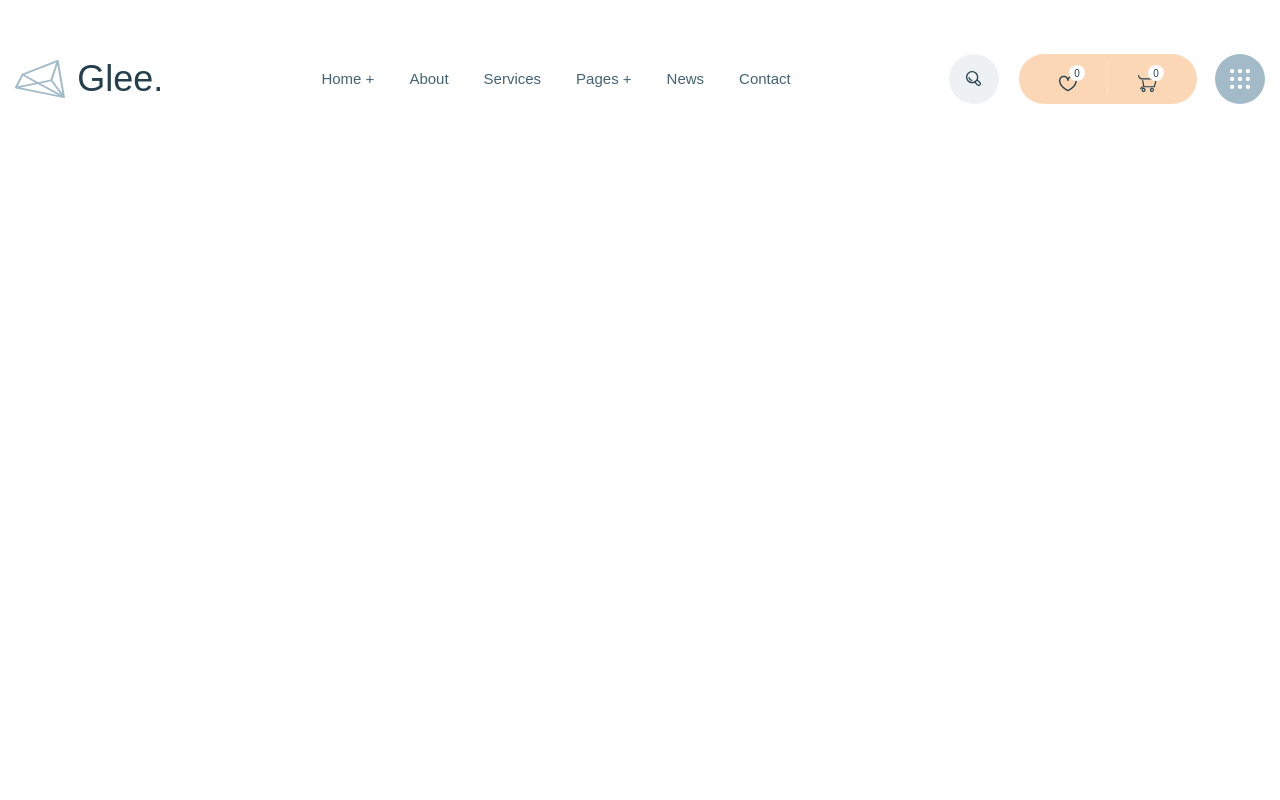
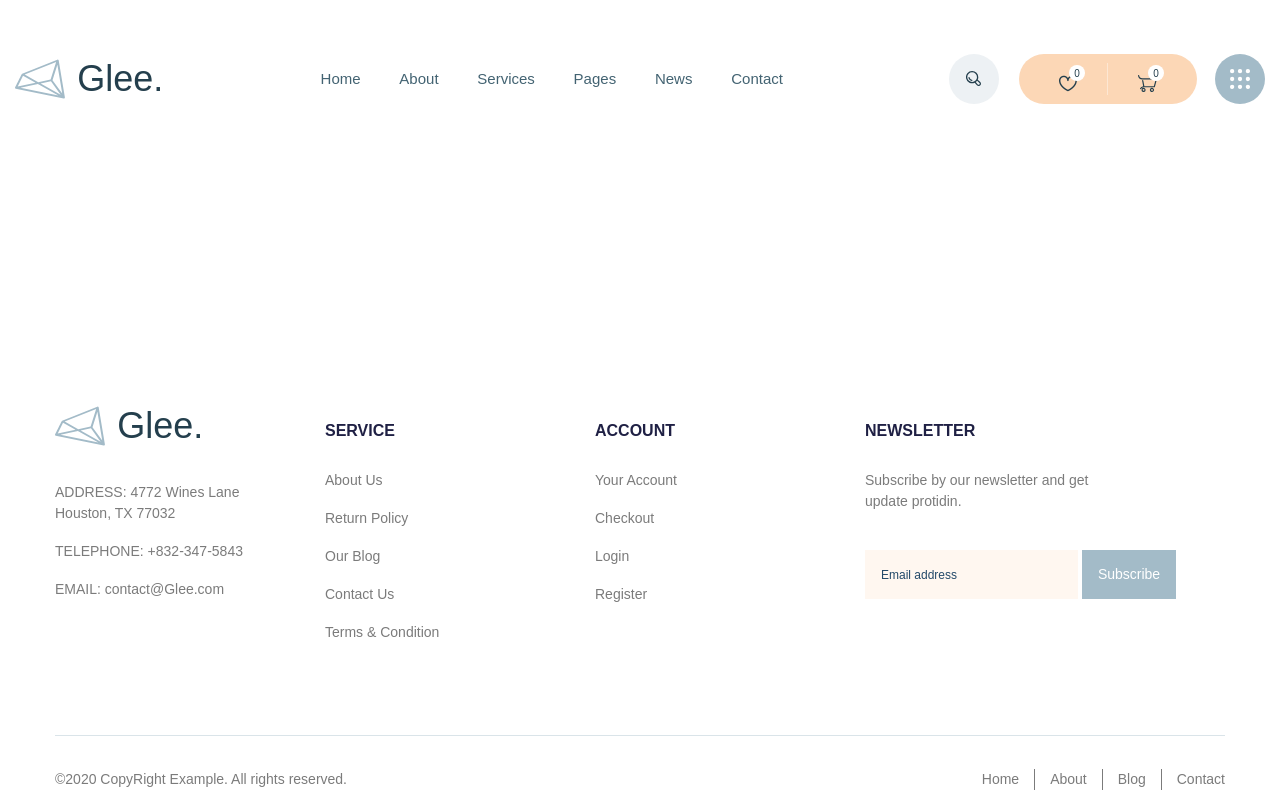
Before and after one commit to zitexx/glee, a website: page app/index.html in a window 1280 px wide. Drawn offline with nearby package versions, Linux system fonts and the light colour scheme; files that its build step writes are made by us from their sources.

Commit message:
add footer

```diff
--- a/app/index.html
+++ b/app/index.html
@@ -25,7 +25,7 @@
           <ul class="menu__list">
 
             <li class="menu__item">
-              <a class="menu__link menu__link--active" href="#">Home +</a>
+              <a class="menu__link menu__link--active" href="#">Home</a>
             </li>
 
             <li class="menu__item">
@@ -37,7 +37,7 @@
             </li>
 
             <li class="menu__item">
-              <a class="menu__link" href="#">Pages +</a>
+              <a class="menu__link" href="#">Pages</a>
             </li>
 
             <li class="menu__item">
@@ -82,11 +82,130 @@
 
   </header>
 
-  <main class="main"></main>
+  <main class="main">
+
+  </main>
 
   <footer class="footer">
 
+    <div class="container">
 
+      <div class="footer__top">
+
+        <div class="footer__block">
+
+          <a class="logo footer__logo" href="#">
+            <img class="logo__img" src="images/logo.svg" alt="Logo">
+            <span class="logo__text">Glee.</span>
+          </a>
+
+          <address class="footer__contact">
+            <p><span>address: </span>4772 Wines Lane
+              Houston, TX 77032
+            </p>
+            <p>
+              <span>Telephone: </span>
+              <a href="tel:+832-347-5843">+832-347-5843</a>
+            </p>
+            <p>
+              <span>email: </span><a href="mailto:contact@Glee.com">contact@Glee.com</a>
+            </p>
+          </address>
+
+        </div>
+
+        <div class="footer__block">
+
+          <div class="footer__title">
+            Service
+          </div>
+
+          <ul class="footer__list">
+            <li class="footer__item">
+              <a class="footer__link" href="#">About Us</a>
+            </li>
+            <li class="footer__item">
+              <a class="footer__link" href="#">Return Policy</a>
+            </li>
+            <li class="footer__item">
+              <a class="footer__link" href="#">Our Blog</a>
+            </li>
+            <li class="footer__item">
+              <a class="footer__link" href="#">Contact Us</a>
+            </li>
+            <li class="footer__item">
+              <a class="footer__link" href="#">Terms & Condition</a>
+            </li>
+          </ul>
+
+        </div>
+
+        <div class="footer__block">
+
+          <div class="footer__title">
+            Account
+          </div>
+
+          <ul class="footer__list">
+            <li class="footer__item">
+              <a class="footer__link" href="#">Your Account</a>
+            </li>
+            <li class="footer__item">
+              <a class="footer__link" href="#">Checkout</a>
+            </li>
+            <li class="footer__item">
+              <a class="footer__link" href="#">Login</a>
+            </li>
+            <li class="footer__item">
+              <a class="footer__link" href="#">Register</a>
+            </li>
+          </ul>
+
+        </div>
+
+        <div class="footer__block">
+
+          <div class="footer__title">
+            newsletter
+          </div>
+          <p>Subscribe by our newsletter and get
+            update protidin.</p>
+
+          <form class="footer__form" action="#">
+            <input class="footer__form-input" type="email" placeholder="Email address" required>
+            <button class="footer__form-btn" type="submit">Subscribe</button>
+          </form>
+        </div>
+
+      </div>
+
+      <div class="footer__bottom">
+        <p> ©2020 CopyRight Example. All rights reserved. </p>
+        <div class="footer__menu">
+          <ul class="footer__menu-list">
+
+            <li class="footer__menu-item">
+              <a class="footer__menu-link" href="#">Home</a>
+            </li>
+
+            <li class="footer__menu-item">
+              <a class="footer__menu-link" href="#">About</a>
+            </li>
+
+            <li class="footer__menu-item">
+              <a class="footer__menu-link" href="#">Blog</a>
+            </li>
+
+            <li class="footer__menu-item">
+              <a class="footer__menu-link" href="#">Contact</a>
+            </li>
+
+          </ul>
+
+        </div>
+      </div>
+
+    </div>
 
   </footer>
 
--- a/app/scss/_fonts.scss
+++ b/app/scss/_fonts.scss
@@ -1,5 +1,5 @@
 @font-face {
-  font-family: 'DMSans', sans-serif;
+  font-family: 'DM Sans', sans-serif;
   font-weight: 400;
   font-style: normal;
   src: local('DMSans-Regular'), //если у пользователя есть на ПК, то не будет загружать
@@ -9,7 +9,7 @@
 }
 
 @font-face {
-  font-family: 'DMSans', sans-serif;
+  font-family: 'DM Sans', sans-serif;
   font-weight: 500;
   font-style: normal;
   src: local('DMSans-Medium'),
@@ -19,7 +19,7 @@
 }
 
 @font-face {
-  font-family: 'DMSans', sans-serif;
+  font-family: 'DM Sans', sans-serif;
   font-weight: 700;
   font-style: normal;
   src: local('DMSans-Bold'),
--- a/app/scss/_global.scss
+++ b/app/scss/_global.scss
@@ -1,6 +1,11 @@
 html,
 body {
   height: 100%;
+}
+
+body {
+  display: flex;
+  flex-direction: column;
 }
 
 .main {
@@ -14,7 +19,7 @@ body {
 }
 
 .container {
-  max-width: 1200;
+  max-width: 1200px;
   padding: 0 15px;
   margin: 0 auto;
 }
--- a/app/scss/_vars.scss
+++ b/app/scss/_vars.scss
@@ -1,17 +1,17 @@
 $default: #243f4d;
 
 %DMSans-400 {
-  font-family: 'DMSans', sans-serif;
+  font-family: 'DM Sans', sans-serif;
   font-weight: 400;
 }
 
 %DMSans-500 {
-  font-family: 'DMSans', sans-serif;
+  font-family: 'DM Sans', sans-serif;
   font-weight: 500;
 }
 
 %DMSans-700 {
-  font-family: 'DMSans', sans-serif;
+  font-family: 'DM Sans', sans-serif;
   font-weight: 700;
 }
 
--- a/app/scss/style.scss
+++ b/app/scss/style.scss
@@ -11,10 +11,9 @@
 }
 
 .logo {
-  align-items: center;
   font-size: 36px;
   line-height: 1.611;
-  color: $default;
+  color: $default !important;
   @extend %Rubik-500;
 
   &__text {
@@ -27,13 +26,28 @@
   line-height: 0.8;
 
   &__item:not(:last-child) {
-    padding-right: 35px;
+    padding-right: 30px;
 
   }
 
   &__link {
     @extend %Rubik-500;
     color: #436372;
+    transition: all 1s;
+  }
+
+  &__link--active::after,
+  &__link::after {
+    content: "+";
+    opacity: 0;
+    transition: all 0.4s;
+  }
+
+  &__link--active:hover::after,
+  &__link:hover::after {
+    padding-right: 5px;
+    padding-left: 3px;
+    opacity: 1;
 
   }
 }
@@ -41,10 +55,9 @@
 .icons-inner,
 .user-menu,
 .menu__list,
-.logo {
+.logo,
+  {
   display: flex;
-  align-items: center;
-  justify-content: center;
 }
 
 .search,
@@ -97,6 +110,118 @@
   }
 }
 
+.footer {
+  font-size: 14px;
+  line-height: 1.5;
+  @extend %Rubik-500;
+  color: #7b7b7b;
+
+  & a {
+    color: #7b7b7b;
+    text-decoration: none;
+  }
+
+  &__top {
+    display: flex;
+    padding: 75px 0;
+    border-bottom: 1px solid rgba(163, 187, 200, 0.4);
+  }
+
+  &__top p:not(:last-child),
+  &__item {
+    margin-bottom: 17px;
+  }
+
+  &__block {
+    width: 270px;
+  }
+
+  &__contact {
+    max-width: 200px;
+  }
+
+  &__contact span {
+    text-transform: uppercase;
+    display: inline;
+  }
+
+  &__contact {
+    font-style: normal;
+  }
+
+  &__logo {
+    margin-bottom: 27px;
+  }
+
+  &__title {
+    margin: 23px 0 29px;
+    @extend %DMSans-700;
+    font-size: 16px;
+    line-height: 1.313;
+    text-transform: uppercase;
+    color: #1f2044;
+  }
+
+  &__form {
+    margin-top: 38px;
+    width: max-content;
+
+  }
+
+  &__form-input {
+    background-color: rgba(252, 215, 182, 0.2);
+    outline: transparent;
+    transition: all 1s;
+  }
+
+  &__form-input:focus,
+  &__form-btn:focus {
+    outline: 1px solid #7b7b7b;
+  }
+
+  &__form-input,
+  &__form-btn {
+    border: none;
+    padding: 14px 16px;
+    transition: all 0.5s;
+  }
+
+  &__form-btn {
+    background-color: rgb(163, 187, 200);
+    font-size: 14px;
+    @extend %DMSans-500;
+    line-height: 1.5;
+    color: rgb(255, 255, 255);
+  }
+
+  &__form-input::placeholder {
+    font-size: 12px;
+    @extend %DMSans-500;
+    color: rgb(35, 73, 105);
+    line-height: 1.2;
+  }
+
+  &__bottom {
+    padding: 33px 0 10px;
+  }
+
+  &__bottom,
+  &__menu-list {
+    display: flex;
+    justify-content: space-between;
+  }
+
+  &__menu-item {
+    padding: 0 15px;
+    border-right: 1px solid #7b7b7b;
+  }
+
+  &__menu-item:last-child {
+    padding-right: 0;
+    border: none;
+  }
+}
+
 
 
 @import 'media';
```
